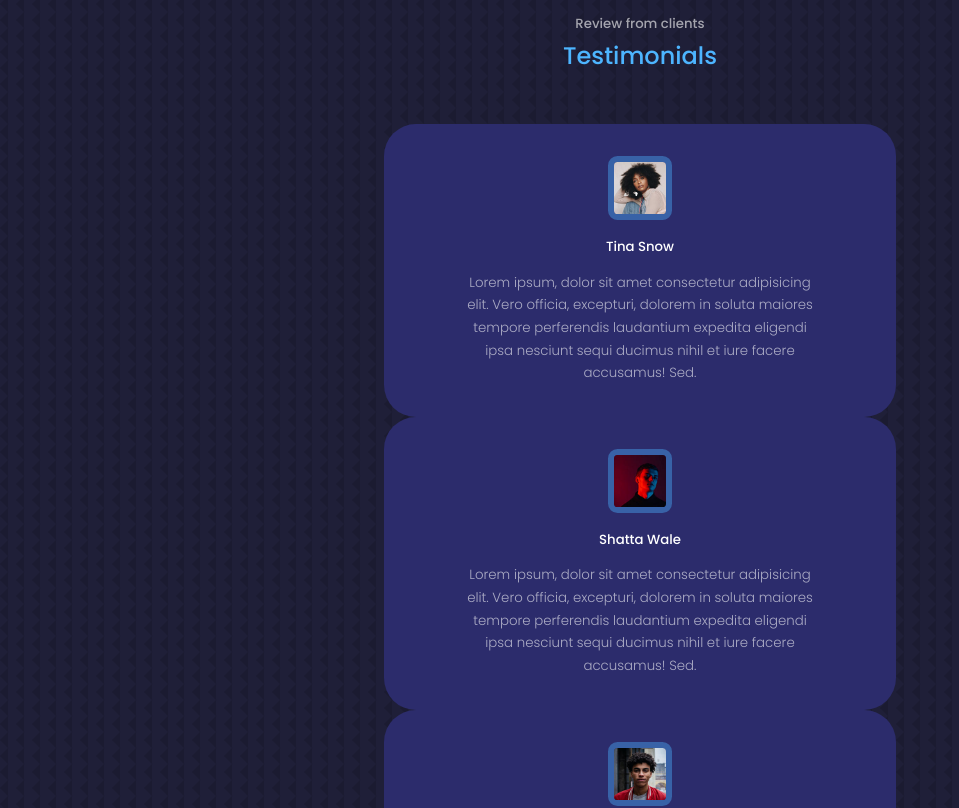
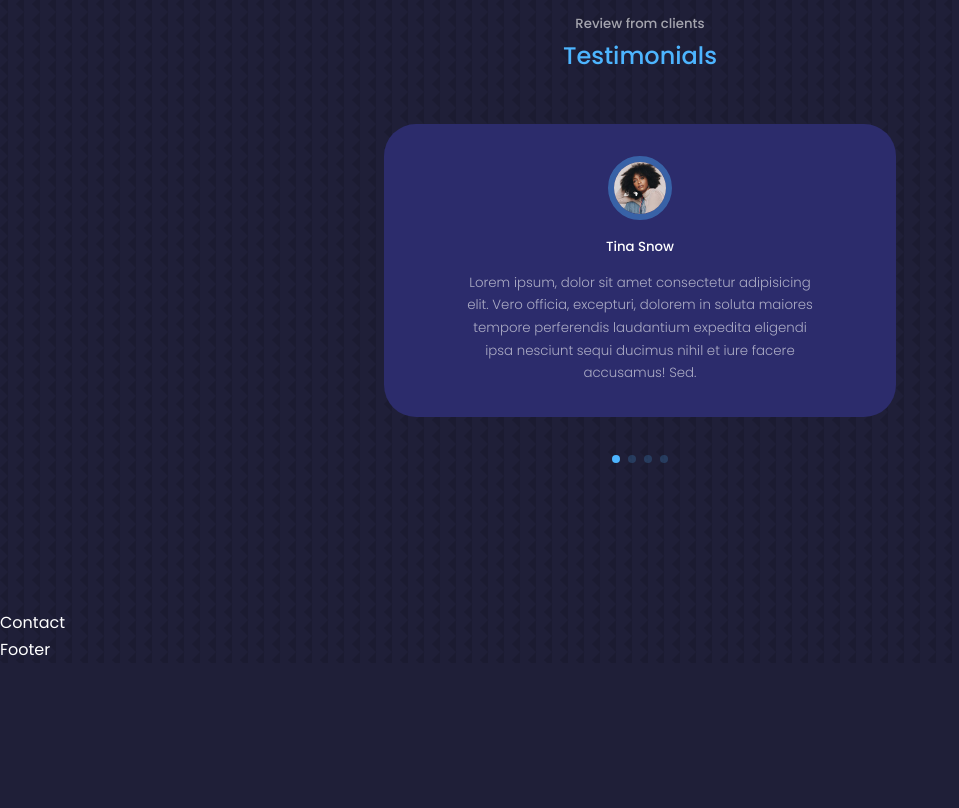
Before and after one commit to leancorv/react-portfolio, a React (Create React App) app: page / in a window 1280 px wide. Shown: the part 4100-4908 px from the top of the page, without its empty margins (0-959 px from the left). After the commit the page ends 4763 px from the top, so only its background shows below. Built offline with nearby package versions, Linux system fonts and the light colour scheme.

Commit message:
Slider with SwiperJS (for testimonials)

```diff
--- a/package.json
+++ b/package.json
@@ -10,6 +10,7 @@
     "react-dom": "^18.2.0",
     "react-icons": "^4.4.0",
     "react-scripts": "5.0.1",
+    "swiper": "^8.2.6",
     "web-vitals": "^2.1.4"
   },
   "scripts": {
--- a/src/components/testimonials/Testimonials.jsx
+++ b/src/components/testimonials/Testimonials.jsx
@@ -4,6 +4,15 @@
 import AVTR2 from '../../assets/avatar2.jpg'
 import AVTR3 from '../../assets/avatar3.jpg'
 import AVTR4 from '../../assets/avatar4.jpg'
+
+// import Swiper core and required modules
+import { Pagination } from 'swiper';
+
+import { Swiper, SwiperSlide } from 'swiper/react';
+
+// Import Swiper styles
+import 'swiper/css';
+import 'swiper/css/pagination';
 
 const data = [
   {
@@ -34,11 +43,16 @@
       <h5>Review from clients</h5>
       <h2>Testimonials</h2>
 
-      <div className="container testimonials__container">
+      <Swiper className="container testimonials__container"
+      // install Swiper modules
+      modules={[Pagination]}
+      spaceBetween={40}
+      slidesPerView={1}
+      pagination={{ clickable: true }}>
         {
           data.map(({avatar, name, review}) => {
             return (
-              <article key={name} className="testimonial">
+              <SwiperSlide key={name} className="testimonial">
                 <div className="client__avatar">
                   <img src={avatar} alt={name}/>
                 </div>
@@ -46,11 +60,11 @@
                 <small className="client__review">
                   {review}
                 </small>
-              </article>
+              </SwiperSlide>
             )
           })
         }
-      </div>
+      </Swiper>
     </section>
   )
 }
--- a/src/components/testimonials/testimonials.css
+++ b/src/components/testimonials/testimonials.css
@@ -1,12 +1,13 @@
 .container.testimonials__container {
     width: 40%;
+    padding-bottom: 4rem;
 }
 
 .client__avatar {
     width: 4rem;
     aspect-ratio: 1/1;
     overflow: hidden;
-    border-radius: 15%;
+    border-radius: 50%;
     margin: 0 auto 1rem;
     border: 0.4rem solid var(--color-primary-variant);
 }
@@ -27,6 +28,10 @@
     margin: 0.8rem auto 0;
 }
 
+.swiper-pagination-clickable .swiper-pagination-bullet {
+    background: var(--color-primary);
+}
+
 /* =================== MEDIA QUERIES (MEDIUM DEVICES) ==================*/
 @media screen and (max-width: 1024px) {
     .container.testimonials__container {
```
Also changed, not shown: 1 other file (tests, documents, lock files or other folders).
